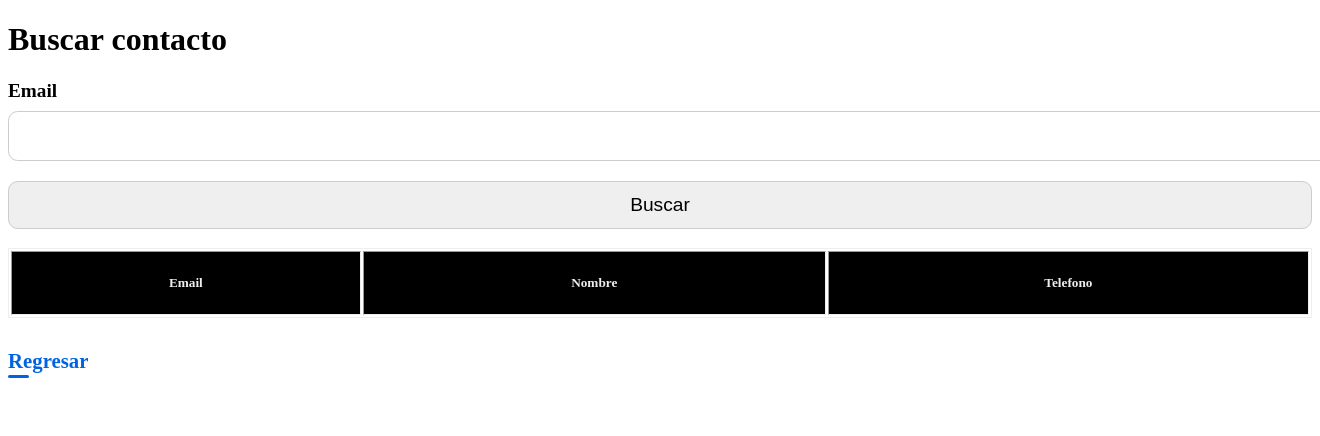
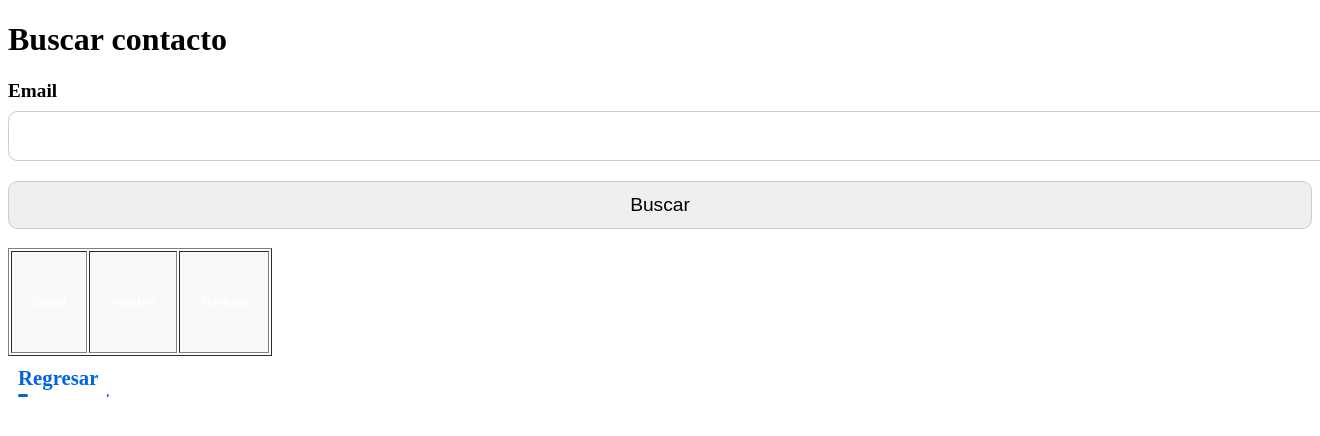
Before and after one commit to AmairaniMartinezM/frontend_api, a Flask app: page /templates/buscar.html in a window 1320 px wide; the page is wider, and only the part inside the window is pictured. Shown: the top 436 px of that part. Run offline with Flask 3, Linux system fonts and the light colour scheme; lists and menus that the app fills with data are empty; parts of the project's set-up code (start-up, migrations or seed data) failed here and were passed over.

Commit message:
Update global.css

```diff
--- a/static/css/global.css
+++ b/static/css/global.css
@@ -1,52 +1,69 @@
-table{
-    width:100%;
-    border:1px solid #EEEEEE;
-}
-thead{
-	width:100%;
-	background:#000;
-	padding:(24px * 1.5) 0;
-    color: #EEEEEE;
+/* Estilo general para la tabla */
+.table-container {
+    width: 100%;
+    border: 1px solid #ddd;
+    border-radius: 8px;
+    overflow: hidden;
+    margin-bottom: 20px;
+    box-shadow: 0 0 10px rgba(0, 0, 0, 0.1);
 }
 
-tbody{
-    width: 100%;
-	text-align:center;
-    text-decoration: none;
-    padding:(24px * 1.5) 0;
-    background-color: gainsboro;
+/* Encabezado de la tabla */
+thead {
+    background: #333;
+    color: #fff;
 }
 
-a{
+/* Celda del encabezado */
+th {
+    padding: 20px;
+    text-align: left;
+}
+
+/* Cuerpo de la tabla */
+tbody {
+    text-align: center;
+}
+
+/* Fila de la tabla */
+tr {
+    background-color: #f9f9f9;
+}
+
+/* Enlace estilizado */
+a {
     color: rgb(0, 99, 228);
     font-size: 1.3rem;
     text-decoration: none;
-    margin-top: 1em;
+    font-weight: bold;
     display: inline-block;
-    font-weight: bold;
-    padding: .5em;
-    margin-left: -.5em;
+    padding: 10px;
     position: relative;
     clip-path: polygon(0 0, 100% 0, 100% 100%, 0% 100%);
+    transition: background-color 0.3s ease;
 
     &:before, &:after {
         position: absolute;
         content: '';
         border-bottom: 3px solid rgb(0, 99, 228);
         border-radius: 1em;
-        bottom: .3em;
-        transition: transform .5s cubic-bezier(0.075, 0.82, 0.165, 1);
+        bottom: 3px;
+        transition: transform 0.5s cubic-bezier(0.075, 0.82, 0.165, 1);
     }
 
     &:before {
-        width: 1em;
+        width: 10px;
         transform-origin: left;
     }
 
     &:after {
-        width: 82%;
-        left: 1em;
+        width: 80%;
+        left: 10px;
         transform: translateX(110%);
+    }
+
+    &:hover {
+        background-color: #f0f0f0;
     }
 
     &:hover:before {
```
Also changed, not shown: other parts of static/css/global.css (+15 -22 lines).
